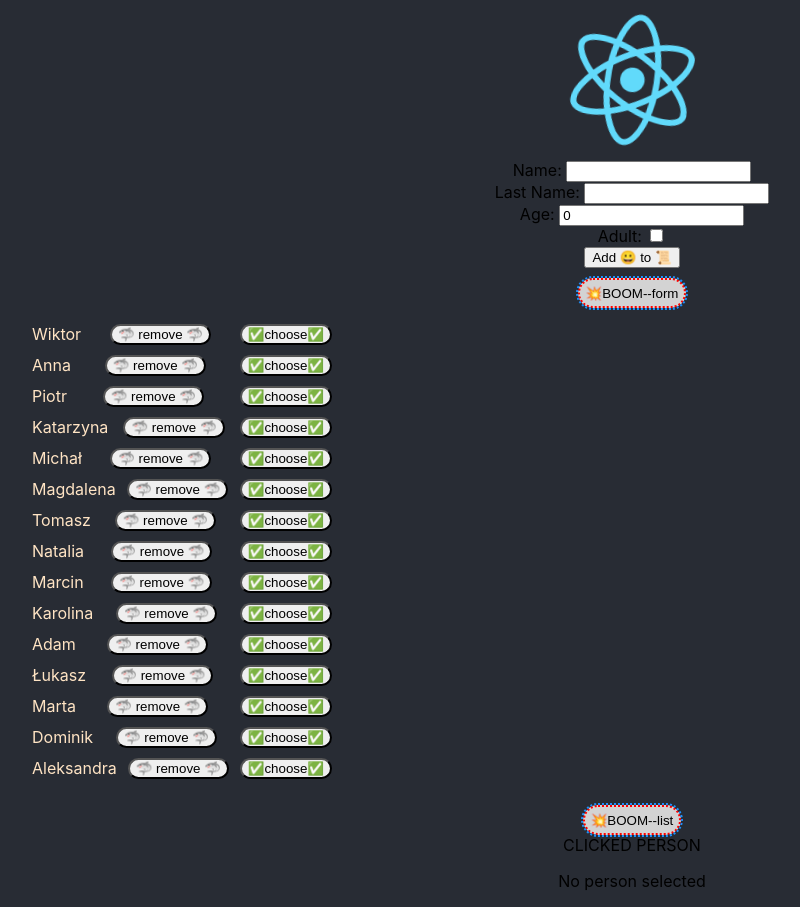
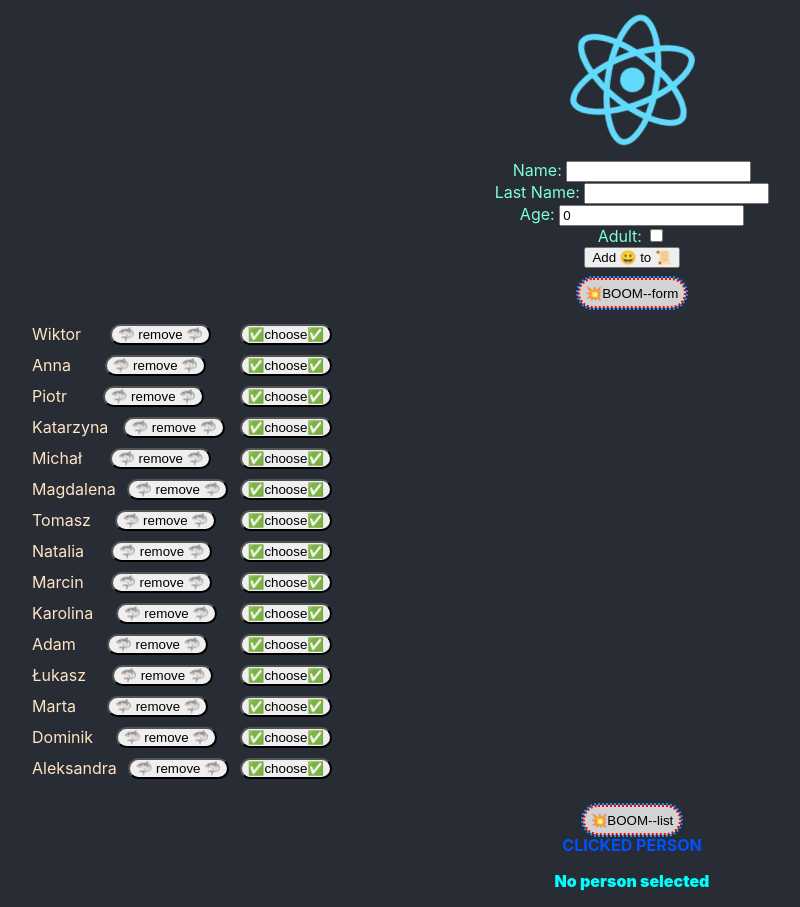
Before and after one commit to Patryk-Buczkowski/List_with_animation, a React (Create React App) app: page / in a window 1280 px wide. Shown: the whole page, without its empty margins (8-808 px from the left). Built offline with nearby package versions, Linux system fonts and the light colour scheme.

Commit message:
font color and transform changes

```diff
--- a/src/App.scss
+++ b/src/App.scss
@@ -47,6 +47,16 @@ html {
   }
 }
 
+.preview {
+  color: rgb(0, 81, 255);
+  font-weight: bolder;
+
+  & p {
+    font-weight: bolder;
+    color: aqua;
+  }
+}
+
 @keyframes App-logo-spin {
   from {
     transform: rotate(0deg);
--- a/src/People/people.scss
+++ b/src/People/people.scss
@@ -7,6 +7,10 @@
 
     &__inputContainer {
         text-align: center;
+
+        & label {
+            color: aquamarine;
+        }
     }
 }
 
@@ -40,9 +44,9 @@
         background-position: center;
         background-size: cover;
 
-        &__paragraph {
+        &__paragraph {text-align: left;
             color: red;
-            transform: translateX(-186px) translateY(123px);
+            transform: translateX(2px) translateY(123px);
         }
     }
 
```
